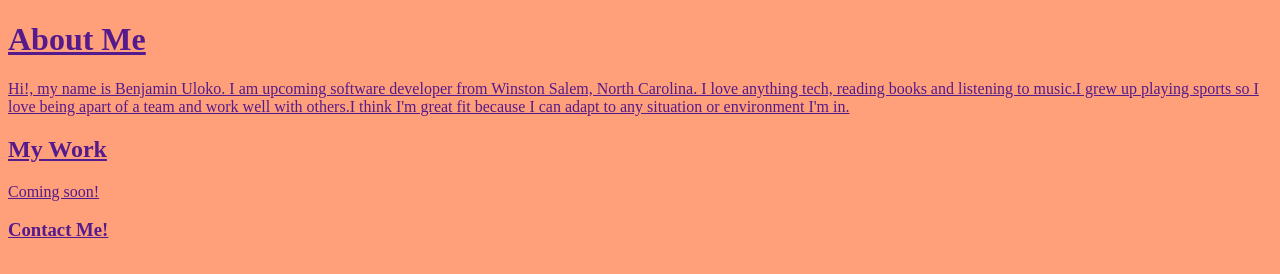
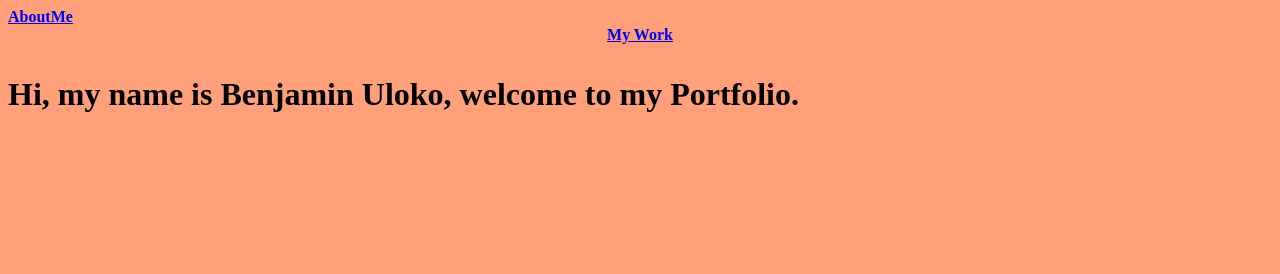
Before and after one commit to buloko/Professional-Portifolio, a plain HTML site: page index.html in a window 1280 px wide. Drawn offline with Linux system fonts and the light colour scheme.

Commit message:
commit new page, about me info, added bold to link

```diff
--- a/index.html
+++ b/index.html
@@ -12,25 +12,18 @@
 <body>
   <nav>
     <div id="AboutMe">
-      <a href=""></a>
+      <a href="./aboutme.html">AboutMe</a>
     </div>
-    <div id="MyWork!">
-      <a href=""
+    <div id="MyWork">
+      <a href="./mywork.html">My Work</a>
     </div>
-    <div id="ContactMe!">
+    <div id="ContactMe">
+
     </div>
   </nav>
-  <h1>About Me</h1>
-  <div id="first"> Hi!, my name is Benjamin Uloko. I am upcoming software developer from Winston Salem, North Carolina.
-    I love anything tech, reading books and listening to music.I grew up playing sports so I love being
-    apart of a team and work well with others.I think I'm great fit because I can adapt to any situation or environment
-    I'm in.
+  <div id="greeting">
+    <p>Hi, my name is Benjamin Uloko, welcome to my Portfolio.</p>
   </div>
-
-  <h2>My Work</h2>
-  <p>Coming soon!</p>
-
-  <h3>Contact Me!</h3>
 </body>
 
 </html>
--- a/style.css
+++ b/style.css
@@ -1,11 +1,20 @@
-h1 {
-    /* text-decoration: underline; */
 
-}
 
 body {
     background-color:lightsalmon;
 }
-{
+
+#AboutMe{
+    font-weight:bold;
 
 }
+#MyWork{
+    text-align: center;
+    font-weight:bold;
+
+}
+
+#greeting{
+    font-size: xx-large;
+    font-weight:bold;
+}
```
Also changed, not shown: aboutme.html (+6 -0 lines).
